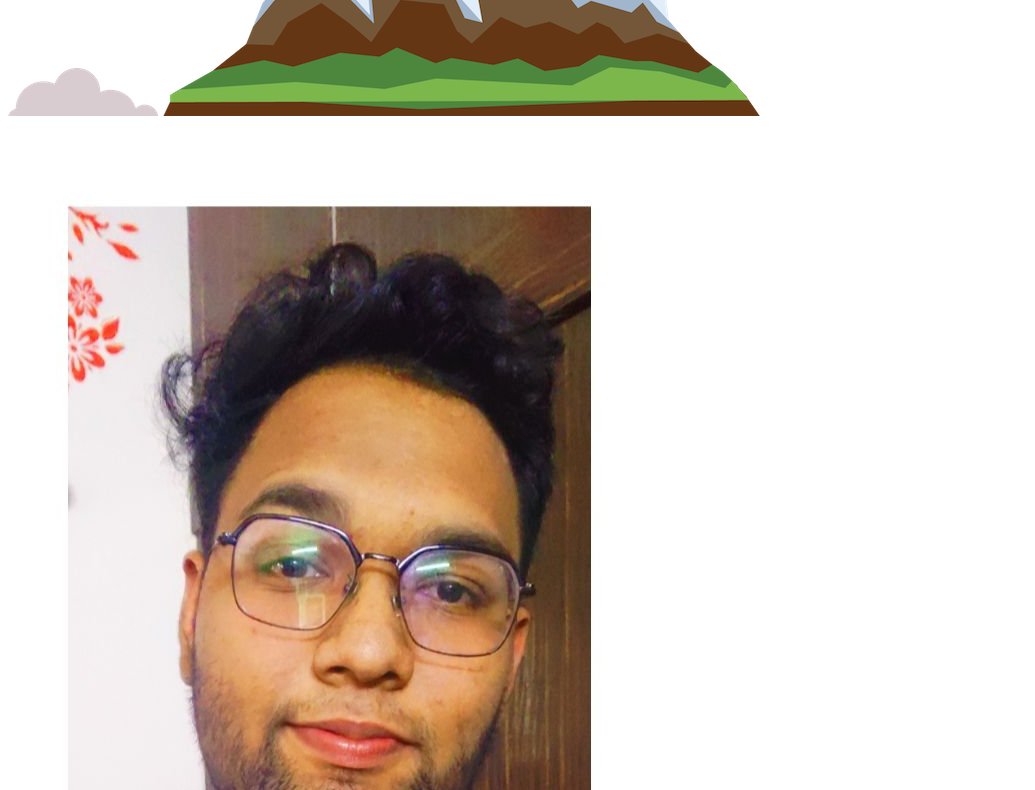
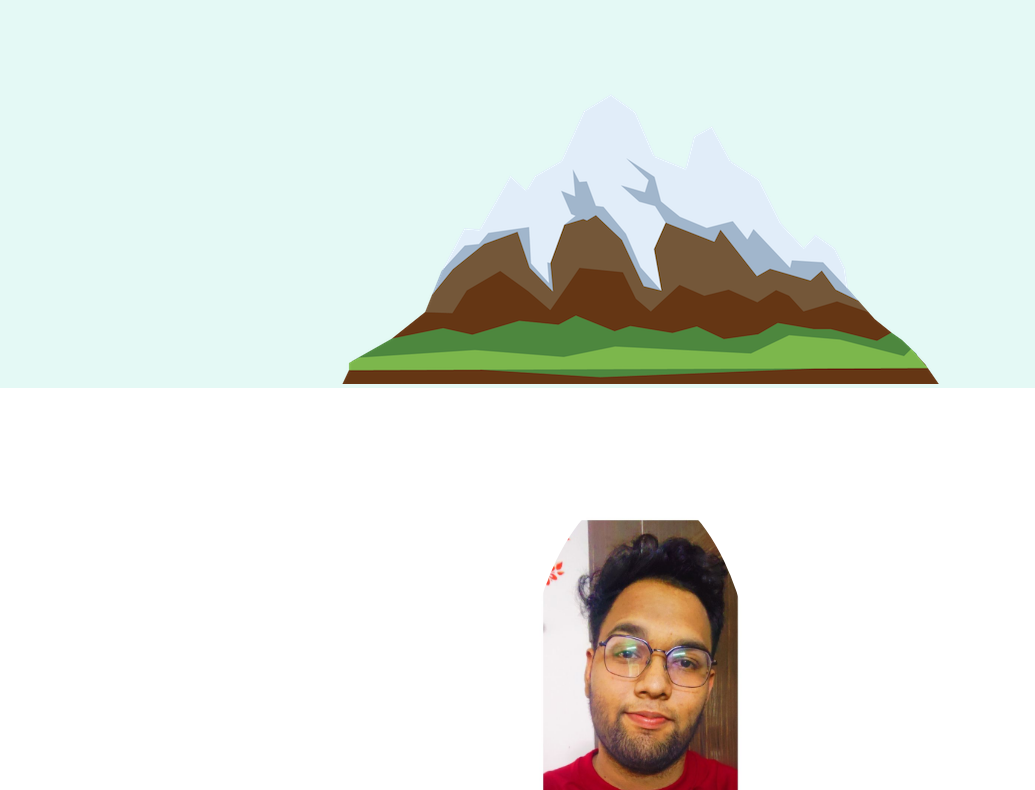
Before and after one commit to vaibhavsharma1234/mywebsite, a plain HTML site: page index.html in a window 1280 px wide. Shown: the part 428-1218 px from the top of the page, without its empty margins (0-1035 px from the left). Drawn offline with Linux system fonts and the light colour scheme; files whose address does not match are found by name.

Commit message:
Update index.html

```diff
--- a/index.html
+++ b/index.html
@@ -6,7 +6,7 @@
     <meta http-equiv="X-UA-Compatible" content="IE=edge">
     <meta name="viewport" content="width=device-width, initial-scale=1.0">
     <title>vaibhav sharma</title>
-    <link rel="stylesheet" href="css folder\styles.css">
+    <link rel="stylesheet" href="styles.css">
     <link rel="icon" href="Favorite Star Icon Stock Vector (Royalty Free) 387841594_files\12.jpg">
     <link rel="preconnect" href="https://fonts.googleapis.com">
 <link rel="preconnect" href="https://fonts.gstatic.com" crossorigin>
```
